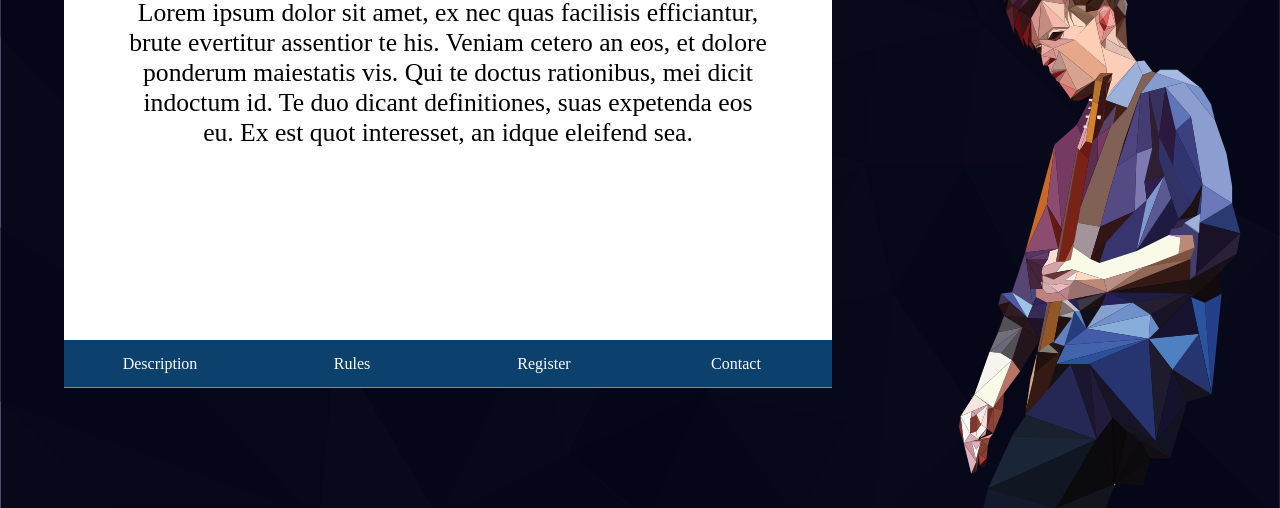
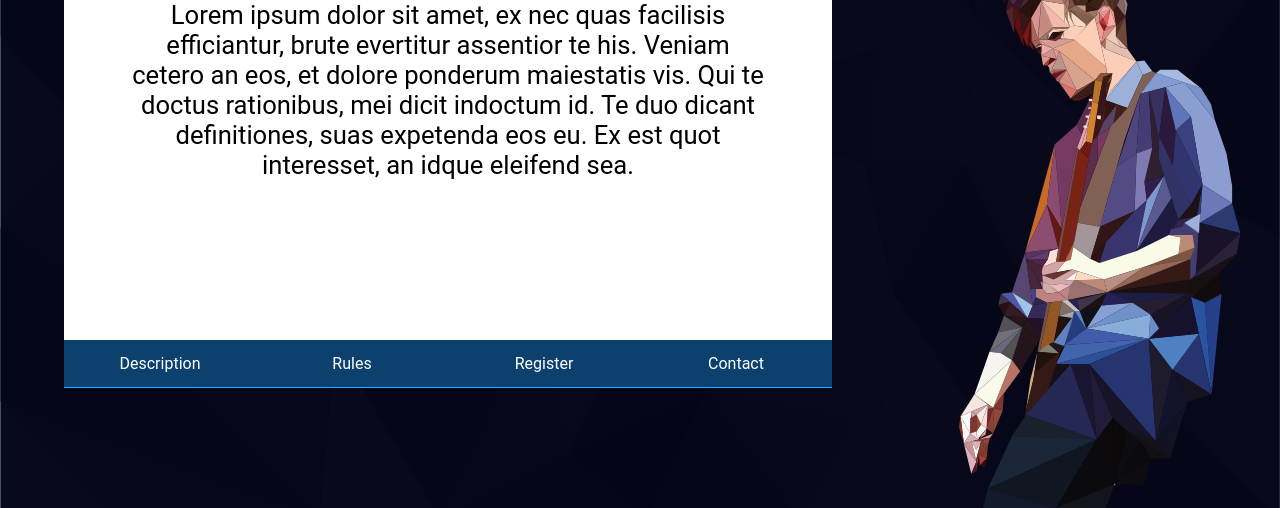
Before and after one commit to sarthak-sehgal/rocktaves, a plain HTML site: page index.html in a window 1280 px wide. Shown: the part 292-800 px from the top of the page. Drawn offline with Linux system fonts and the light colour scheme.

Commit message:
Typeface changed

```diff
--- a/css/slider.css
+++ b/css/slider.css
@@ -9,6 +9,7 @@
 	color: #000;
 	border-radius: 5px;
 	text-align: center;
+	align-items: center;
 }
 .slide {
 	position: absolute;
--- a/css/style.css
+++ b/css/style.css
@@ -29,6 +29,7 @@ To add social media icons using the Font-Awesome library
 }
 
 html, body{
+    font-family: 'Roboto', sans-serif;
     height: 100%;
     width: 100%;
     background-color: rgb(1, 9, 21);
--- a/index.html
+++ b/index.html
@@ -7,6 +7,7 @@
         <meta name="viewport" content="width=device-width, initial-scale=1.0">
         <meta http-equiv="X-UA-Compatible" content="ie=edge">
 
+        <link href="fonts/Roboto-Thin.ttf" rel="stylesheet">
         <link rel="stylesheet" href="css/style.css">
         <link rel="stylesheet" href="css/slider.css">
 
```
Also changed, not shown: fonts/Roboto-Light.ttf (added), fonts/Roboto-Regular.ttf (added), fonts/Roboto-Thin.ttf (added).
